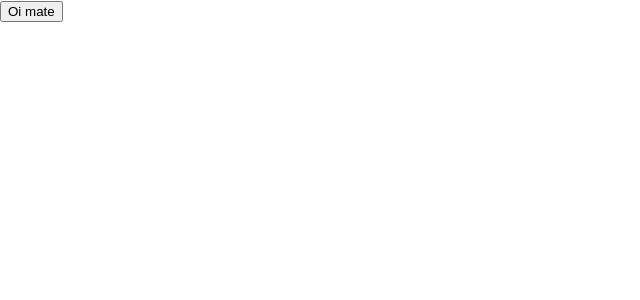
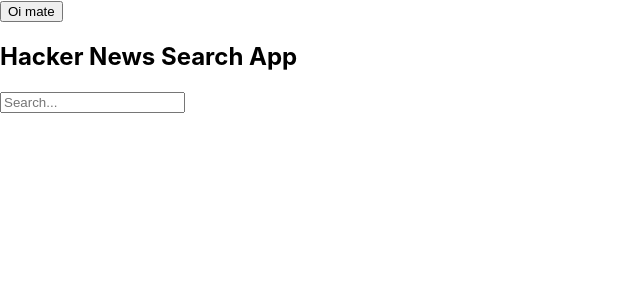
Before and after one commit to destinyfsetzer/HackerNews, a React (Create React App) app: page / in a window 1280 px wide. Shown: the top 300 px of the page, without its empty margins (0-640 px from the left). Built offline with nearby package versions, Linux system fonts and the light colour scheme.

Commit message:
imported search form component to app js

```diff
--- a/src/App.js
+++ b/src/App.js
@@ -2,6 +2,7 @@
 import './App.css';
 import axios from 'axios';
 import ListArticles from './components/ListArticles';
+import SearchForm from './components/SearchForm';
 
 class App extends Component {
     state = {
@@ -21,6 +22,7 @@
         return(
             <div>
               <button onClick={this.getArticles}>Oi mate</button>
+              <SearchForm />
               <ListArticles articles={this.state.articles}/>
             </div>
           )
--- a/src/components/SearchForm.js
+++ b/src/components/SearchForm.js
@@ -12,13 +12,10 @@
     }
 
     fetchSearchResults = (updatedPageNo = '', query) =>{
-
         const pageNumber = updatedPageNo ? `&page=${updatedPageNo}` : '';
         const searchUrl = `http://hn.algolia.com/api/v1/search?query=${query}${pageNumber}`
         axios.get(searchUrl)
         .then(response => response.json())
-
-
 
     };
 
@@ -28,8 +25,6 @@
          this.setState({input: query}, () => {
              this.fetchSearchResults(1, query);
          })
-
-
     };
 
 
@@ -53,5 +48,4 @@
           );
     }
 }
-
 export default SearchForm;
```
